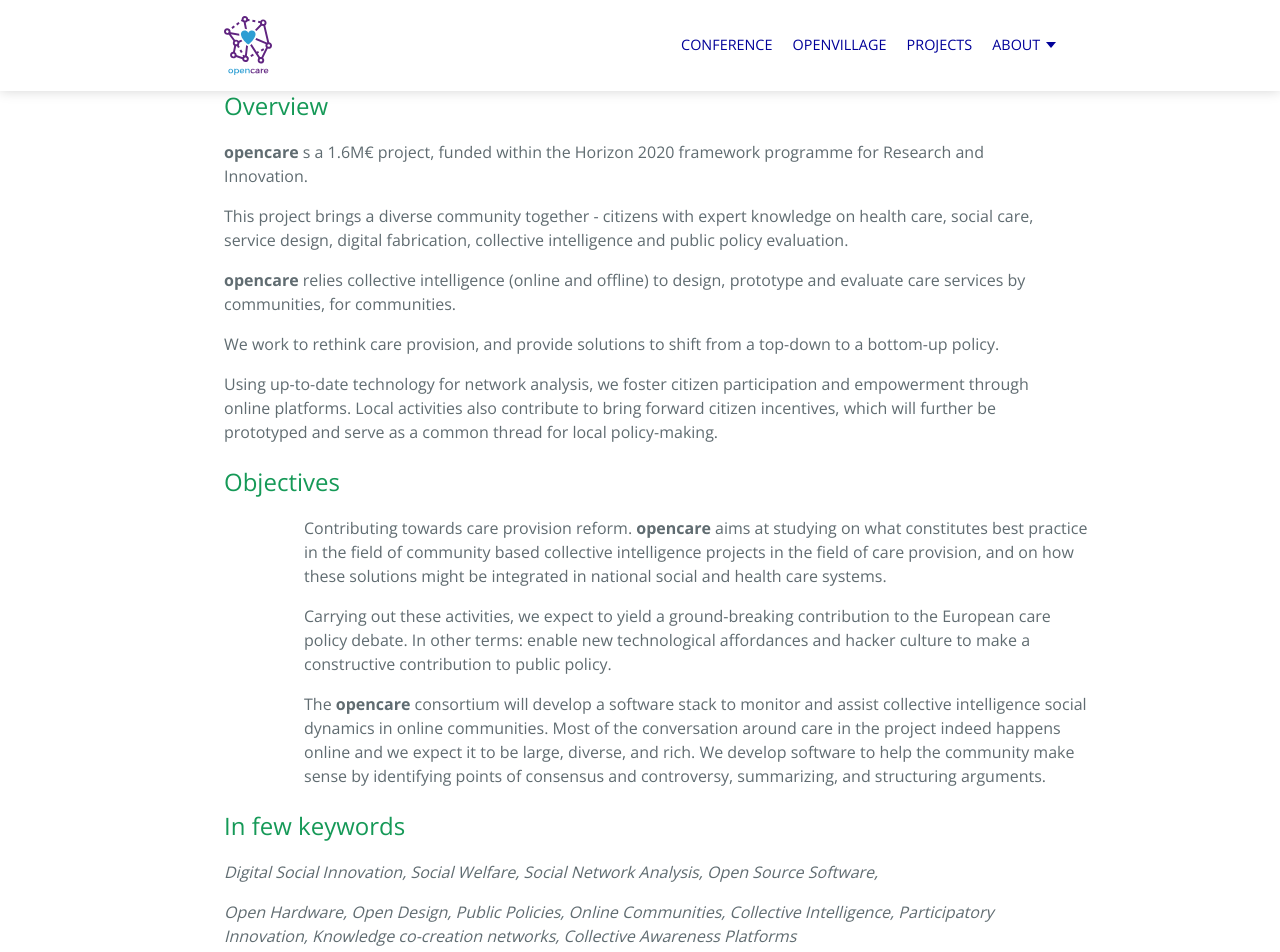
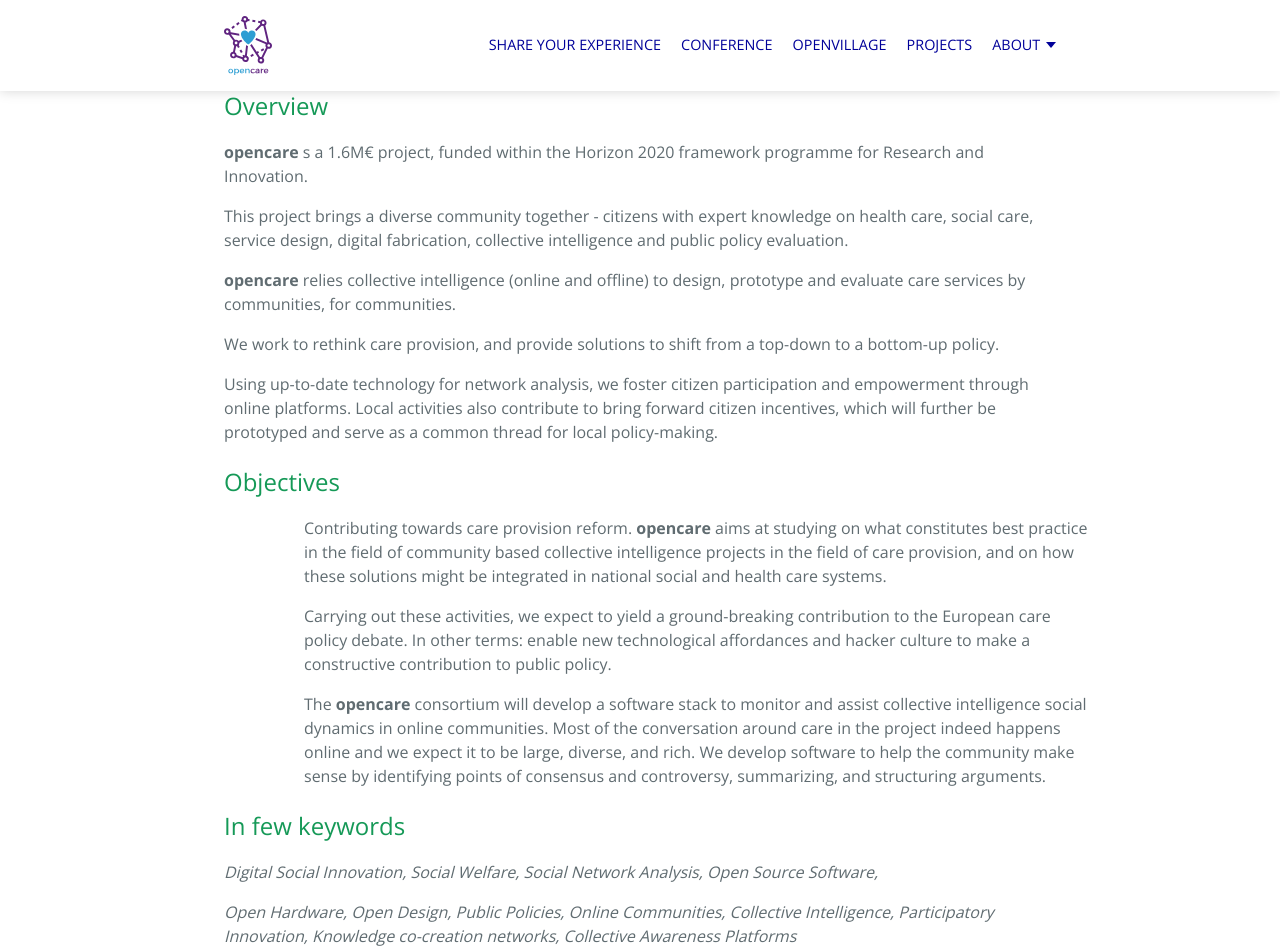
Before and after one commit to WeMakecc/OpenCareLandingPage, a Jekyll site: the page built from pages/overview.md, in a window 1280 px wide. Shown: the top 952 px of the page. Built offline with Jekyll 4.4.1, drawn with Linux system fonts in a browser that asks for light colours; nearby versions of some CDN libraries.

Commit message:
menu adjustment

```diff
--- a/_data/en/lang.yml
+++ b/_data/en/lang.yml
@@ -17,14 +17,14 @@
   title: "<img src='assets/OC-Logo-color-homeheader.svg'><span style='color:#2D9ED3;'>open</span><span>care</span>"
   tagline: "A community working to make open and collaborative health and care solutions"
   buttons:
-    - text: "SHARE YOUR STORY"
+    - text: "SHARE YOUR EXPERIENCE"
       link: "https://edgeryders.eu/c/opencare"
     - text: "READ THE EU PROPOSAL"
       link: "https://edgeryders.eu/t/opencare-proposal/4860"
 
 # dictionary keys for video.html include file
 video:
-  title: "MORE INFO"
+  title: ""
   url: "https://player.vimeo.com/video/162811723?byline=0&portrait=0"
   description: ""
   link: ""
--- a/_data/en/navigation.yml
+++ b/_data/en/navigation.yml
@@ -1,3 +1,6 @@
+- title: SHARE YOUR EXPERIENCE
+  url: https://edgeryders.eu/c/opencare
+
 - title: CONFERENCE
   url: /conference
 
```
